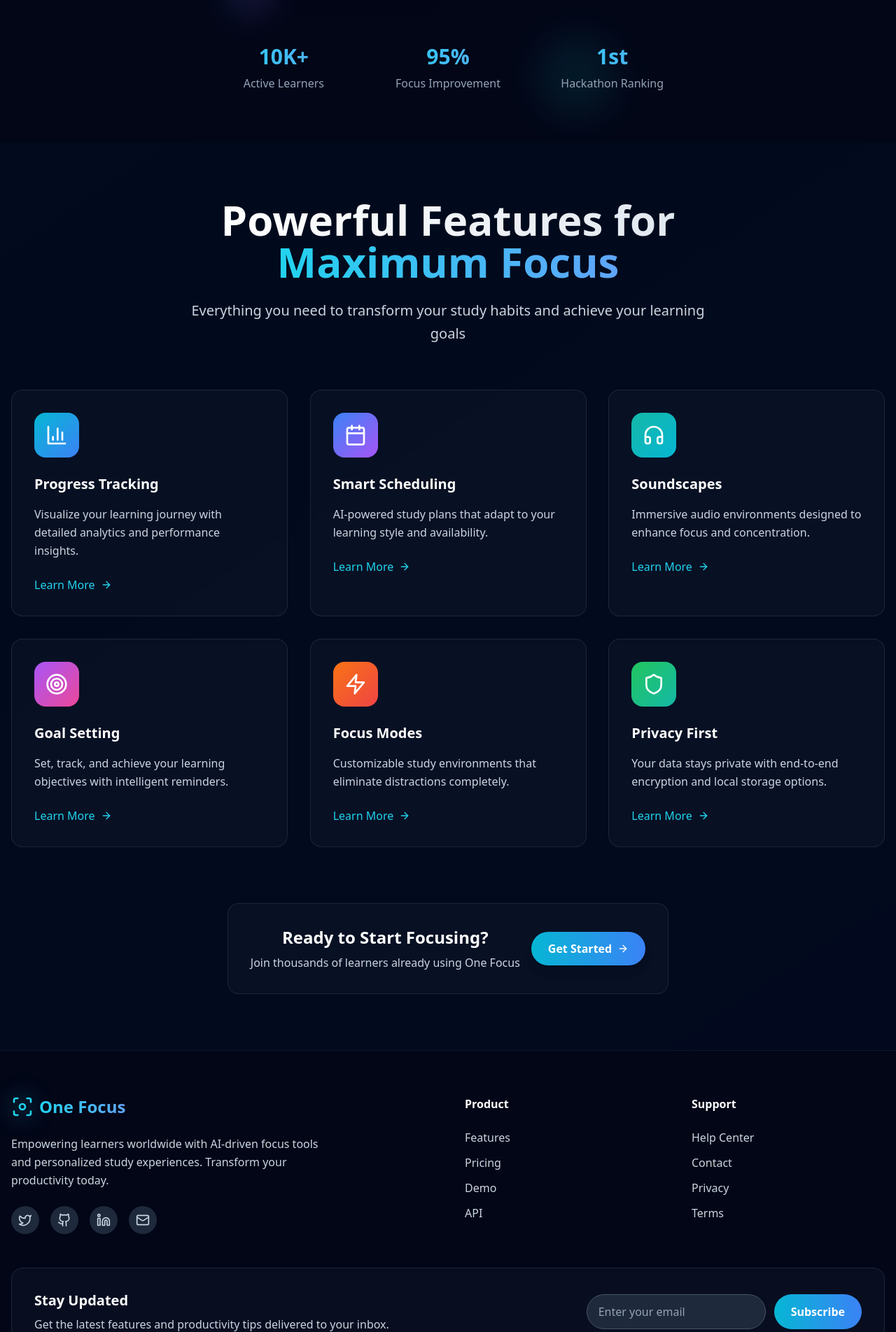
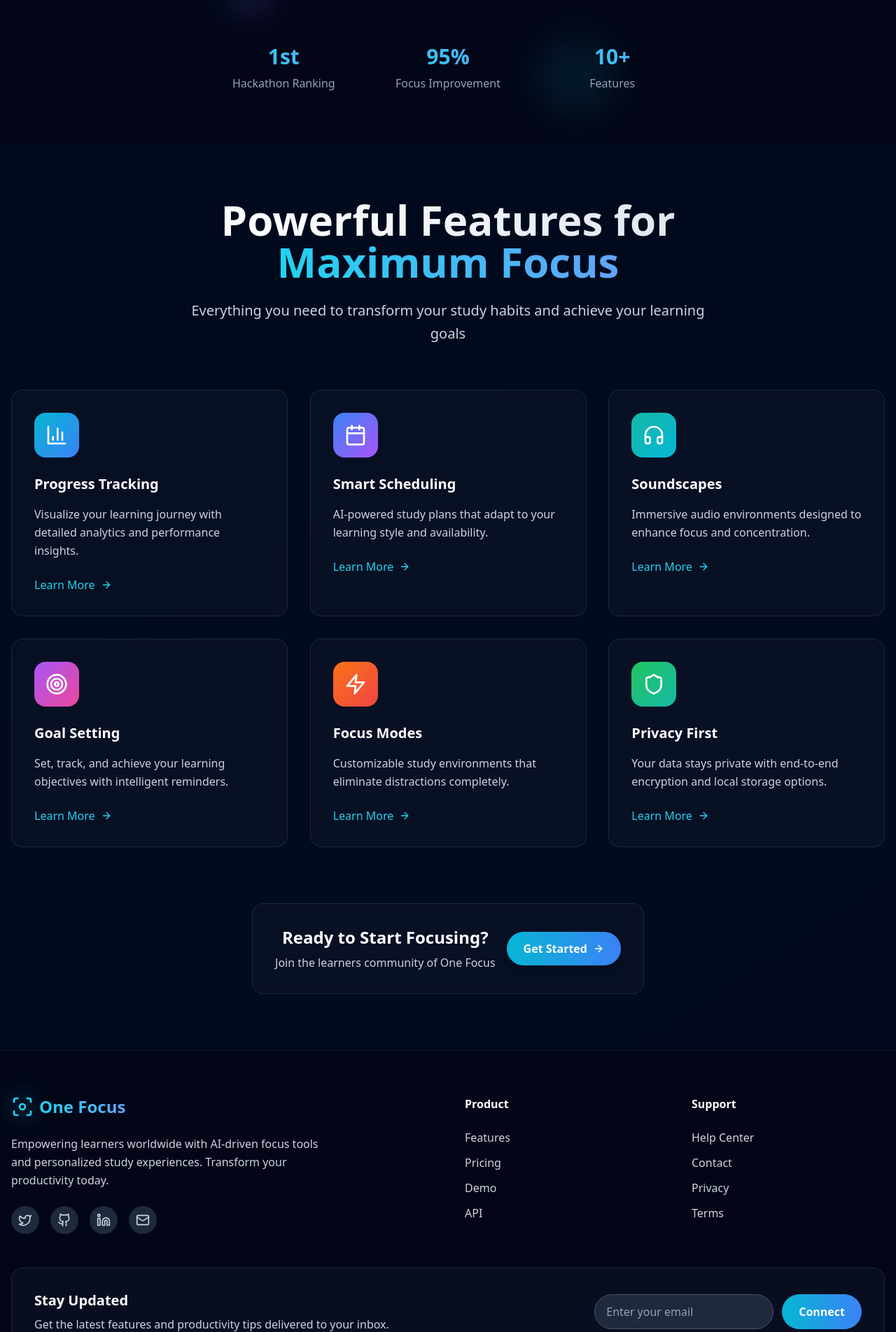
Before and after one commit to Krishna-Gupta17/OneFocus, a React (Vite) app: page / in a window 1280 px wide. Shown: the part 596-2500 px from the top of the page at 70% size. Built offline with nearby package versions, Linux system fonts and the light colour scheme; no server answers.

Commit message:
GMAIL INSTERT CONNECT

```diff
--- a/src/components/HOMEPAGE/Features.jsx
+++ b/src/components/HOMEPAGE/Features.jsx
@@ -135,7 +135,7 @@ const Features = () => {
           <div className="inline-flex items-center gap-4 bg-slate-900/50 backdrop-blur-sm border border-slate-700/50 rounded-2xl p-8">
             <div className="flex-1">
               <h3 className="text-2xl font-bold text-white mb-2">Ready to Start Focusing?</h3>
-              <p className="text-slate-300">Join thousands of learners already using One Focus</p>
+              <p className="text-slate-300">Join the learners community of One Focus</p>
             </div>
             <button
             onClick={handleClick}
--- a/src/components/HOMEPAGE/Footer.jsx
+++ b/src/components/HOMEPAGE/Footer.jsx
@@ -125,9 +125,29 @@ const Footer = () => {
                   placeholder="Enter your email"
                   className="flex-1 md:w-64 px-4 py-3 bg-slate-800 border border-slate-600 rounded-full text-white placeholder-slate-400 focus:outline-none focus:border-cyan-500 transition-colors duration-300"
                 />
-                <button className="bg-gradient-to-r from-cyan-500 to-blue-500 hover:from-cyan-400 hover:to-blue-400 px-6 py-3 rounded-full text-white font-semibold transition-all duration-300 hover:scale-105 whitespace-nowrap">
-                  Subscribe
-                </button>
+               <button
+  onClick={() => {
+    const recipient = "dixitayush608@gmail.com";
+    const orgEmail = "dixitayush663@gmail.com";
+    const subject = "Hello from Team One Focus";
+    const body = "Hi there,\n\nI wanted to reach out to Team One Focus for .... !";
+
+    const params = new URLSearchParams({
+      view: "cm",
+      fs: "1",
+      to: recipient,
+      cc: orgEmail,
+      su: subject,
+      body: body
+    });
+
+    const gmailUrl = `https://mail.google.com/mail/?${params.toString()}`;
+    window.location.href = gmailUrl; // Opens in the same tab
+  }}
+  className="gmail-button bg-gradient-to-r from-cyan-500 to-blue-500 hover:from-cyan-400 hover:to-blue-400 px-6 py-3 rounded-full text-white font-semibold transition-all duration-300 hover:scale-105 whitespace-nowrap"
+>
+  Connect
+</button>
               </div>
             </div>
           </div>
--- a/src/components/HOMEPAGE/Hero.jsx
+++ b/src/components/HOMEPAGE/Hero.jsx
@@ -154,9 +154,9 @@ const Hero = () => {
         <div className="mt-16 grid grid-cols-1 sm:grid-cols-3 gap-8 max-w-2xl mx-auto">
           <div className="text-center group">
             <div className="text-3xl font-bold bg-gradient-to-r from-cyan-400 to-blue-400 bg-clip-text text-transparent group-hover:scale-110 transition-transform duration-300">
-              10K+
+              1st
             </div>
-            <div className="text-slate-400 mt-2">Active Learners</div>
+            <div className="text-slate-400 mt-2">Hackathon Ranking</div>
           </div>
           <div className="text-center group">
             <div className="text-3xl font-bold bg-gradient-to-r from-cyan-400 to-blue-400 bg-clip-text text-transparent group-hover:scale-110 transition-transform duration-300">
@@ -166,9 +166,9 @@ const Hero = () => {
           </div>
           <div className="text-center group">
             <div className="text-3xl font-bold bg-gradient-to-r from-cyan-400 to-blue-400 bg-clip-text text-transparent group-hover:scale-110 transition-transform duration-300">
-              1st
+              10+
             </div>
-            <div className="text-slate-400 mt-2">Hackathon Ranking</div>
+            <div className="text-slate-400 mt-2">Features</div>
           </div>
         </div>
       </div>
```
